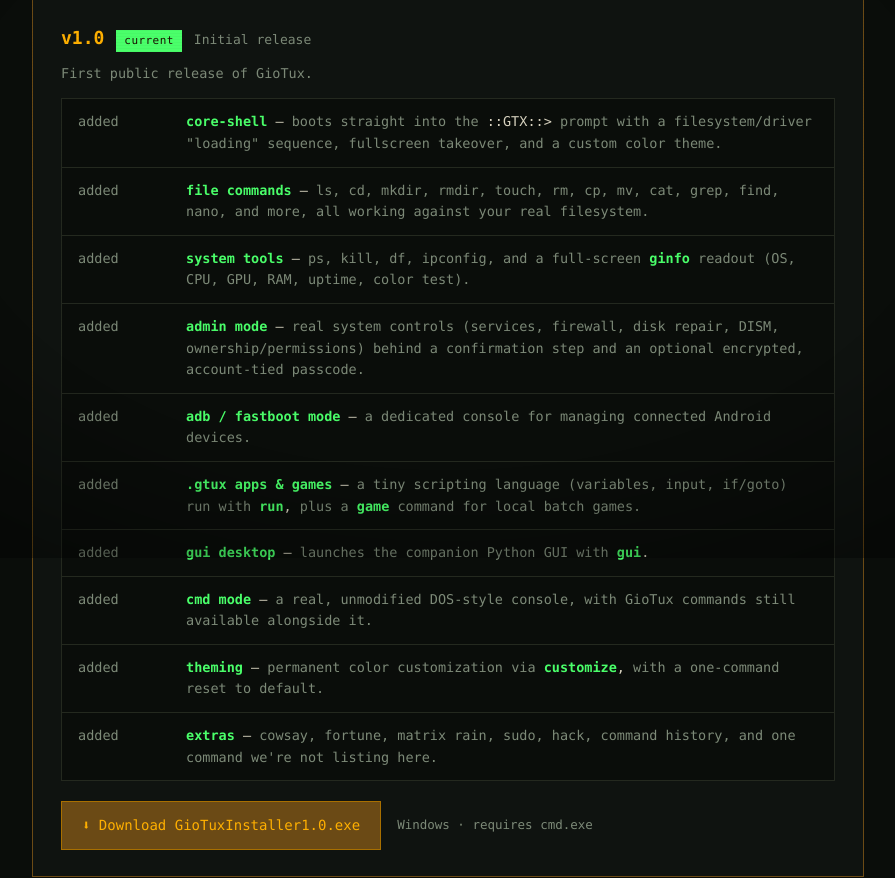
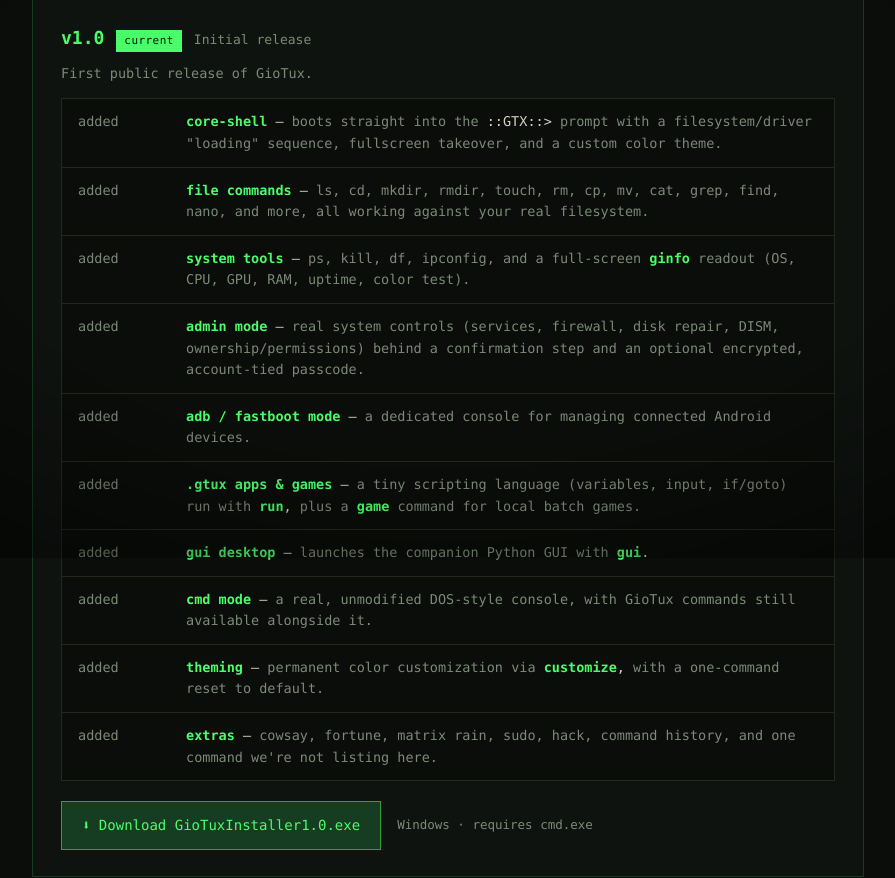
Before and after one commit to guestorehatever/giotux, a plain HTML site: page releases.html in a window 1280 px wide. Shown: the part 242-1120 px from the top of the page, without its empty margins (192-1087 px from the left). Drawn offline with Linux system fonts and the light colour scheme.

Commit message:
whatisgoing o

```diff
--- a/releases.html
+++ b/releases.html
@@ -9,9 +9,9 @@
   :root{
     --bg: #0a0d0a;
     --bg-raised: #0f1310;
-    --amber: #ffb000;
-    --amber-dim: #a86f00;
-    --amber-faint: #6b4a15;
+    --amber: #4aff6a;
+    --amber-dim: #2f9e46;
+    --amber-faint: #163c22;
     --green: #4aff6a;
     --text: #d8d3c0;
     --text-dim: #7d8a78;
@@ -55,7 +55,7 @@
   }
 
   a{ color: var(--amber); }
-  ::selection{ background: var(--amber); color: #1a1200; }
+  ::selection{ background: var(--amber); color: #04150a; }
 
   .wrap{
     max-width: 880px;
@@ -131,7 +131,7 @@
   }
   .release-current{
     font-size: 11px;
-    color: #1a1200;
+    color: #04150a;
     background: var(--green);
     padding: 2px 8px;
     letter-spacing: .04em;
@@ -174,7 +174,7 @@
     cursor:pointer;
     transition: background .15s ease, color .15s ease;
   }
-  .btn:hover{ background: var(--amber); color:#1a1200; }
+  .btn:hover{ background: var(--amber); color:#04150a; }
   .release-file{ font-size: 12.5px; color: var(--text-dim); }
 
   footer{
```
Also changed, not shown: index.html (+9 -11 lines).
